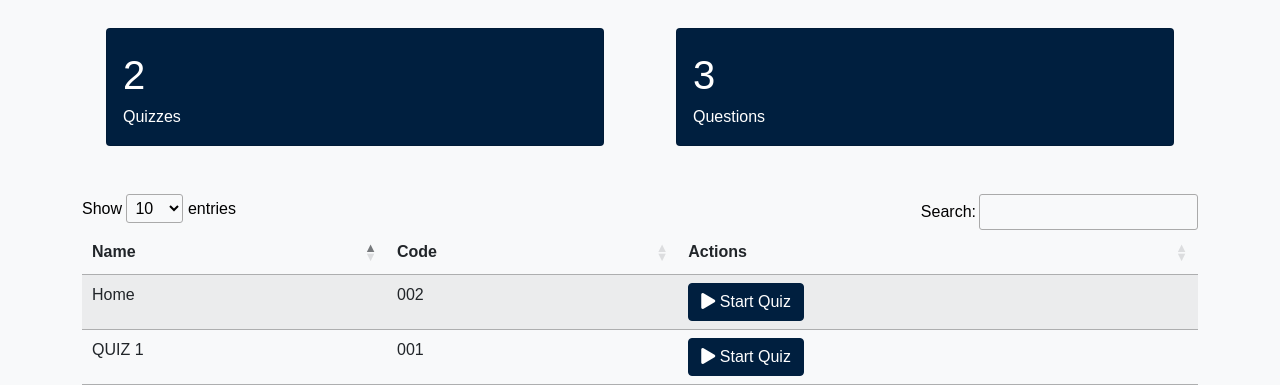
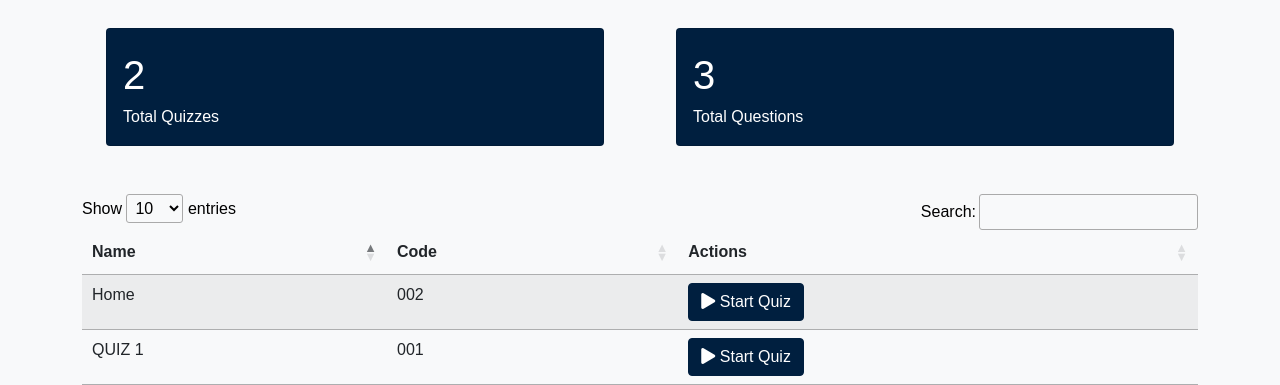
Before and after one commit to abdulhasib9/thecodecampquizapp, a Django app: page / in a window 1280 px wide. Shown: the part 268-653 px from the top of the page. Run offline with Django 5.2, Linux system fonts and the light colour scheme; data comes from the database, SQL or seed files in the repository; both versions use the stored data as it was after the commit; some libraries are stand-ins or nearby versions.

Commit message:
fix some typos in the dashboard

```diff
--- a/templates/dashboard.html
+++ b/templates/dashboard.html
@@ -93,7 +93,7 @@
                 <div class="card card-counter animate__animated animate__fadeInUp">
                     <div class="card-body">
                         <div class="count" id="quizCount">{{ quizzes|length }}</div>
-                        <div class="count-name">Quizzes</div>
+                        <div class="count-name">Total Quizzes</div>
                     </div>
                 </div>
             </div>
@@ -101,7 +101,7 @@
                 <div class="card card-counter animate__animated animate__fadeInUp">
                     <div class="card-body">
                         <div class="count">{{questions}}</div>
-                        <div class="count-name">Questions</div>
+                        <div class="count-name">Total Questions</div>
                     </div>
                 </div>
             </div>
```
Also changed, not shown: db.sqlite3.
